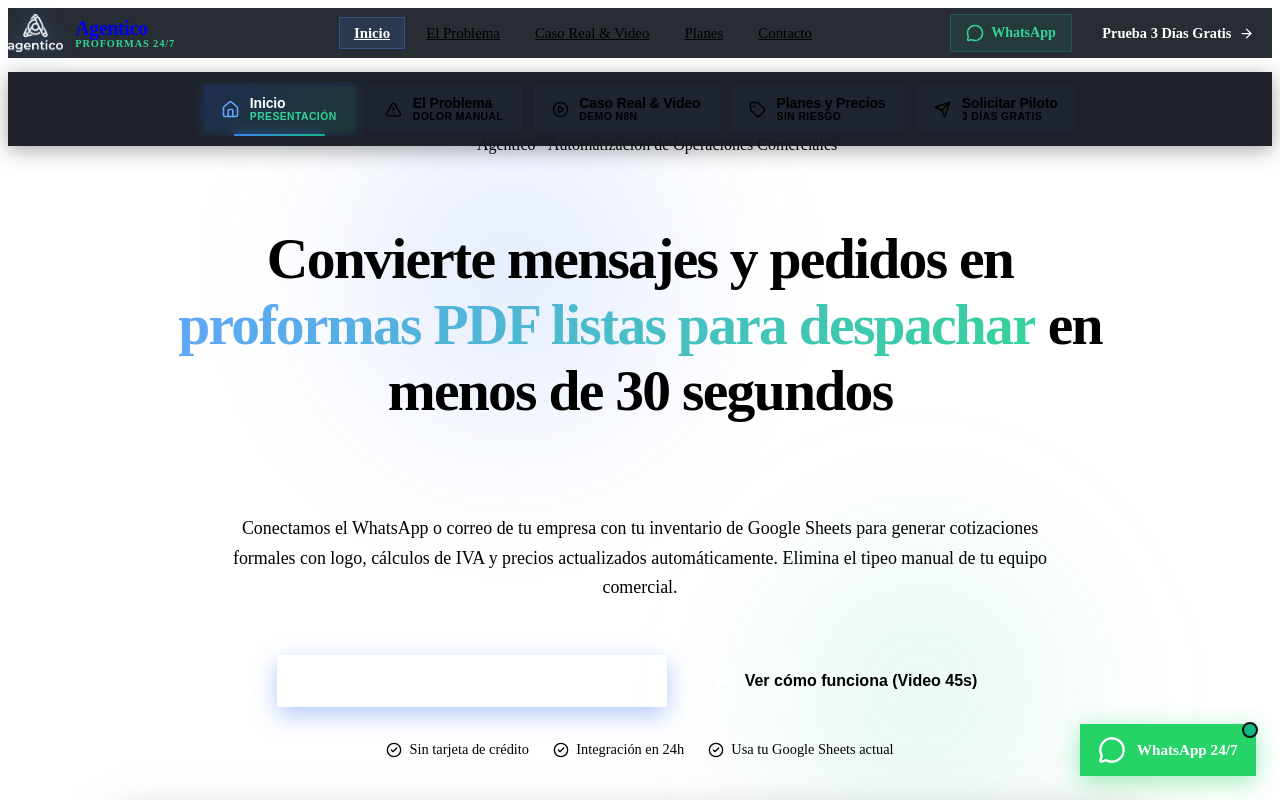
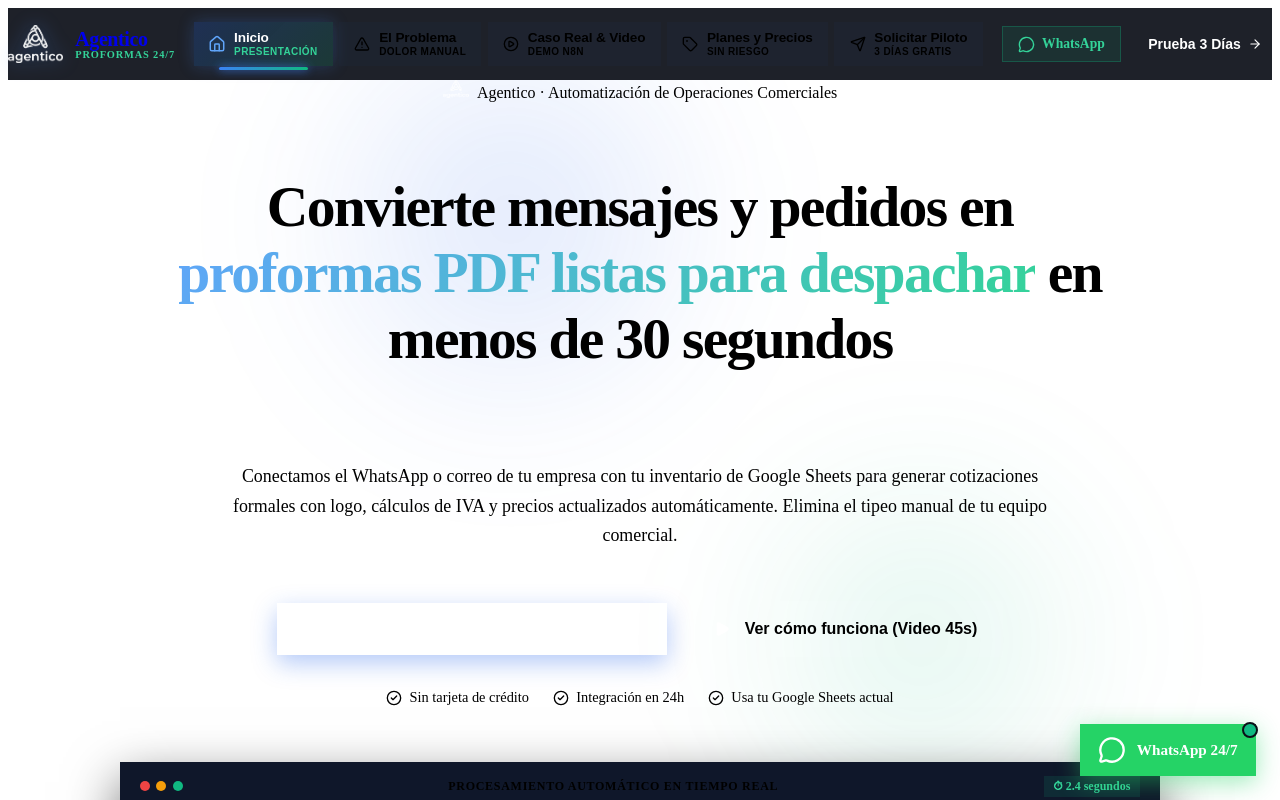
Before and after one commit to TtheSebas/Automatia, a React (Vite) app: page / in a window 1280 px wide. Shown: the top 800 px of the page. Built offline with nearby package versions, Linux system fonts and the light colour scheme; the HTML template or start-up script is replaced by a standard one.

Commit message:
fix: unificar en una sola barra de navegacion superior con pestañas y logo

```diff
--- a/src/components/ui/TabNavigation.jsx
+++ b/src/components/ui/TabNavigation.jsx
@@ -1,5 +1,6 @@
-import React from 'react';
-import { Home, AlertTriangle, PlayCircle, Tag, Send } from 'lucide-react';
+import React, { useState, useEffect } from 'react';
+import { Home, AlertTriangle, PlayCircle, Tag, Send, MessageCircle, ArrowRight } from 'lucide-react';
+import { siteConfig } from '../../config/siteConfig';
 import styles from './TabNavigation.module.css';
 
 export const TABS = [
@@ -36,10 +37,45 @@ export const TABS = [
 ];
 
 export default function TabNavigation({ activeTab, onTabChange }) {
+  const [scrolled, setScrolled] = useState(false);
+
+  useEffect(() => {
+    const handleScroll = () => {
+      setScrolled(window.scrollY > 20);
+    };
+    window.addEventListener('scroll', handleScroll, { passive: true });
+    return () => window.removeEventListener('scroll', handleScroll);
+  }, []);
+
   return (
-    <div className={styles.tabNavWrapper}>
-      <div className="container">
-        <div className={styles.tabBar} role="tablist" aria-label="Secciones de la página">
+    <header className={`${styles.tabNavHeader} ${scrolled ? styles.headerScrolled : ''}`}>
+      <div className={`container ${styles.headerContainer}`}>
+        {/* Marca y Logotipo de Agentico */}
+        <a
+          href="#inicio"
+          onClick={(e) => {
+            e.preventDefault();
+            onTabChange('inicio');
+          }}
+          className={styles.logo}
+          aria-label="Agentico - Inicio"
+        >
+          <div className={styles.logoImgWrapper}>
+            <img
+              src="/agentico-logo-white.png"
+              alt="Logo Agentico"
+              className={styles.logoImg}
+            />
+          </div>
+          <div className={styles.logoTextGroup}>
+            <span className={styles.logoTitle}>Agentico</span>
+            <span className={styles.logoBadge}>PROFORMAS 24/7</span>
+          </div>
+        </a>
+
+        {/* Pestañas Interactivas Principales (Con Animaciones y Resaltado Fluido) */}
+        <nav className={styles.tabNavCenter} aria-label="Pestañas principales">
+          <div className={styles.tabBar} role="tablist">
             {TABS.map((tab) => {
               const Icon = tab.icon;
               const isActive = activeTab === tab.id;
@@ -56,7 +92,7 @@ export default function TabNavigation({ activeTab, onTabChange }) {
                   className={`${styles.tabBtn} ${isActive ? styles.tabBtnActive : ''}`}
                 >
                   <div className={styles.tabIconBox}>
-                  <Icon size={17} className={styles.tabIcon} />
+                    <Icon size={16} className={styles.tabIcon} />
                   </div>
                   <div className={styles.tabLabelGroup}>
                     <span className={styles.tabLabel}>{tab.label}</span>
@@ -67,7 +103,55 @@ export default function TabNavigation({ activeTab, onTabChange }) {
               );
             })}
           </div>
+        </nav>
+
+        {/* Acciones Rápidas Directas */}
+        <div className={styles.actionGroup}>
+          <a
+            href={siteConfig.whatsappUrl}
+            target="_blank"
+            rel="noopener noreferrer"
+            className={styles.whatsappBtn}
+            title="Escribir por WhatsApp a Gabriel Mesías"
+          >
+            <MessageCircle size={17} />
+            <span className={styles.whatsappBtnText}>WhatsApp</span>
+          </a>
+
+          <button
+            type="button"
+            onClick={() => onTabChange('contacto')}
+            className={styles.primaryCta}
+          >
+            <span>Prueba 3 Días</span>
+            <ArrowRight size={14} />
+          </button>
         </div>
       </div>
+
+      {/* Barra móvil inferior integrada con scroll horizontal suave de pestañas */}
+      <div className={styles.mobileTabBarWrapper}>
+        <div className={styles.mobileTabBar} role="tablist">
+          {TABS.map((tab) => {
+            const Icon = tab.icon;
+            const isActive = activeTab === tab.id;
+            return (
+              <button
+                key={tab.id}
+                role="tab"
+                id={`tab-mobile-${tab.id}`}
+                aria-selected={isActive}
+                type="button"
+                onClick={() => onTabChange(tab.id)}
+                className={`${styles.mobileTabBtn} ${isActive ? styles.mobileTabBtnActive : ''}`}
+              >
+                <Icon size={15} className={styles.mobileTabIcon} />
+                <span>{tab.label}</span>
+              </button>
+            );
+          })}
+        </div>
+      </div>
+    </header>
   );
 }
--- a/src/components/ui/TabNavigation.module.css
+++ b/src/components/ui/TabNavigation.module.css
@@ -1,45 +1,104 @@
-.tabNavWrapper {
+.tabNavHeader {
   position: sticky;
-  top: 72px; /* Altura de la cabecera */
-  z-index: 90;
+  top: 0;
+  left: 0;
+  right: 0;
+  z-index: 100;
   background-color: rgba(11, 15, 23, 0.92);
   backdrop-filter: blur(16px);
   -webkit-backdrop-filter: blur(16px);
   border-bottom: 1px solid var(--border-subtle);
-  box-shadow: 0 4px 20px rgba(0, 0, 0, 0.35);
-  padding: 0.65rem 0;
-  transition: all var(--transition-normal);
+  transition: background-color var(--transition-normal), border-color var(--transition-normal), box-shadow var(--transition-normal);
+}
+
+.headerScrolled {
+  background-color: rgba(11, 15, 23, 0.98);
+  border-bottom-color: var(--border-medium);
+  box-shadow: 0 6px 25px rgba(0, 0, 0, 0.45);
+}
+
+.headerContainer {
+  display: flex;
+  align-items: center;
+  justify-content: space-between;
+  height: 72px;
+  gap: 1rem;
+}
+
+/* Marca y Logotipo */
+.logo {
+  display: flex;
+  align-items: center;
+  gap: 0.75rem;
+  text-decoration: none;
+  flex-shrink: 0;
+}
+
+.logoImgWrapper {
+  display: flex;
+  align-items: center;
+  justify-content: center;
+  height: 38px;
+  width: auto;
+}
+
+.logoImg {
+  height: 38px;
+  width: auto;
+  object-fit: contain;
+  filter: drop-shadow(0 0 10px rgba(59, 130, 246, 0.45));
+}
+
+.logoTextGroup {
+  display: flex;
+  flex-direction: column;
+}
+
+.logoTitle {
+  font-size: 1.25rem;
+  font-weight: 800;
+  letter-spacing: -0.02em;
+  color: var(--text-primary);
+  line-height: 1.1;
+}
+
+.logoBadge {
+  font-size: 0.65rem;
+  font-weight: 700;
+  letter-spacing: 0.08em;
+  color: #34D399;
+  line-height: 1;
+}
+
+/* Contenedor central de pestañas (Desktop) */
+.tabNavCenter {
+  display: none;
+  align-items: center;
+  justify-content: center;
+  flex: 1;
+}
+
+@media (min-width: 960px) {
+  .tabNavCenter {
+    display: flex;
+  }
 }
 
 .tabBar {
   display: flex;
   align-items: center;
-  justify-content: flex-start;
-  gap: 0.5rem;
-  overflow-x: auto;
-  padding: 0.25rem 0.5rem;
-  scrollbar-width: none; /* Firefox */
-  -ms-overflow-style: none; /* IE */
-}
-
-.tabBar::-webkit-scrollbar {
-  display: none; /* Chrome, Safari */
-}
-
-@media (min-width: 992px) {
-  .tabBar {
-    justify-content: center;
-    gap: 0.75rem;
-  }
+  justify-content: center;
+  gap: 0.4rem;
+  padding: 0.2rem;
 }
 
 .tabBtn {
   position: relative;
   display: inline-flex;
   align-items: center;
-  gap: 0.65rem;
-  padding: 0.55rem 1.15rem;
-  background-color: rgba(30, 41, 59, 0.4);
+  gap: 0.55rem;
+  padding: 0.5rem 0.95rem;
+  background-color: rgba(30, 41, 59, 0.35);
   border: 1px solid var(--border-subtle);
   border-radius: var(--radius-full);
   color: var(--text-secondary);
@@ -58,14 +117,14 @@
 }
 
 .tabBtnActive {
-  background: linear-gradient(135deg, rgba(37, 99, 235, 0.2) 0%, rgba(16, 185, 129, 0.15) 100%);
+  background: linear-gradient(135deg, rgba(37, 99, 235, 0.22) 0%, rgba(16, 185, 129, 0.16) 100%);
   border-color: #3B82F6;
   color: #FFFFFF;
   box-shadow: 0 0 16px rgba(59, 130, 246, 0.25);
 }
 
 .tabBtnActive:hover {
-  background: linear-gradient(135deg, rgba(37, 99, 235, 0.28) 0%, rgba(16, 185, 129, 0.2) 100%);
+  background: linear-gradient(135deg, rgba(37, 99, 235, 0.3) 0%, rgba(16, 185, 129, 0.22) 100%);
   border-color: #60A5FA;
 }
 
@@ -78,7 +137,7 @@
 
 .tabBtnActive .tabIconBox {
   color: #60A5FA;
-  transform: scale(1.1);
+  transform: scale(1.12);
 }
 
 .tabLabelGroup {
@@ -89,13 +148,13 @@
 }
 
 .tabLabel {
-  font-size: 0.875rem;
+  font-size: 0.85rem;
   font-weight: 700;
   letter-spacing: -0.01em;
 }
 
 .tabTag {
-  font-size: 0.65rem;
+  font-size: 0.625rem;
   font-weight: 600;
   color: var(--text-muted);
   text-transform: uppercase;
@@ -110,10 +169,136 @@
 .activeGlowIndicator {
   position: absolute;
   bottom: -4px;
-  left: 20%;
-  right: 20%;
-  height: 2px;
+  left: 18%;
+  right: 18%;
+  height: 2.5px;
   background: linear-gradient(90deg, #3B82F6, #10B981);
   border-radius: 2px;
   box-shadow: 0 0 8px #3B82F6;
 }
+
+/* Grupo de acciones (WhatsApp y CTA) */
+.actionGroup {
+  display: flex;
+  align-items: center;
+  gap: 0.65rem;
+  flex-shrink: 0;
+}
+
+.whatsappBtn {
+  display: inline-flex;
+  align-items: center;
+  gap: 0.45rem;
+  padding: 0.55rem 0.95rem;
+  font-size: 0.85rem;
+  font-weight: 600;
+  color: #34D399;
+  background-color: rgba(16, 185, 129, 0.1);
+  border: 1px solid rgba(16, 185, 129, 0.28);
+  border-radius: var(--radius-md);
+  text-decoration: none;
+  transition: all var(--transition-fast);
+}
+
+.whatsappBtn:hover {
+  background-color: rgba(16, 185, 129, 0.18);
+  border-color: #10B981;
+  color: #FFFFFF;
+}
+
+.whatsappBtnText {
+  display: none;
+}
+
+@media (min-width: 480px) {
+  .whatsappBtnText {
+    display: inline;
+  }
+}
+
+.primaryCta {
+  display: none;
+  align-items: center;
+  gap: 0.45rem;
+  padding: 0.55rem 1.05rem;
+  font-size: 0.875rem;
+  font-weight: 700;
+  color: #FFFFFF;
+  background-color: var(--color-blue);
+  border: none;
+  border-radius: var(--radius-md);
+  cursor: pointer;
+  box-shadow: var(--shadow-blue);
+  transition: all var(--transition-fast);
+}
+
+@media (min-width: 640px) {
+  .primaryCta {
+    display: inline-flex;
+  }
+}
+
+.primaryCta:hover {
+  background-color: var(--color-blue-hover);
+  transform: translateY(-1px);
+}
+
+/* Barra inferior móvil integrada */
+.mobileTabBarWrapper {
+  display: block;
+  border-top: 1px solid rgba(255, 255, 255, 0.05);
+  padding: 0.45rem 0.5rem;
+  background-color: rgba(11, 15, 23, 0.7);
+  overflow-x: auto;
+  scrollbar-width: none;
+  -ms-overflow-style: none;
+}
+
+.mobileTabBarWrapper::-webkit-scrollbar {
+  display: none;
+}
+
+@media (min-width: 960px) {
+  .mobileTabBarWrapper {
+    display: none;
+  }
+}
+
+.mobileTabBar {
+  display: flex;
+  align-items: center;
+  gap: 0.4rem;
+  white-space: nowrap;
+}
+
+.mobileTabBtn {
+  display: inline-flex;
+  align-items: center;
+  gap: 0.45rem;
+  padding: 0.45rem 0.85rem;
+  background-color: rgba(255, 255, 255, 0.04);
+  border: 1px solid rgba(255, 255, 255, 0.08);
+  border-radius: var(--radius-full);
+  color: var(--text-secondary);
+  font-size: 0.825rem;
+  font-weight: 600;
+  cursor: pointer;
+  white-space: nowrap;
+  transition: all var(--transition-fast);
+}
+
+.mobileTabBtn:hover {
+  color: var(--text-primary);
+  background-color: rgba(255, 255, 255, 0.08);
+}
+
+.mobileTabBtnActive {
+  background: linear-gradient(135deg, rgba(37, 99, 235, 0.25) 0%, rgba(16, 185, 129, 0.2) 100%);
+  border-color: #3B82F6;
+  color: #FFFFFF;
+  box-shadow: 0 0 10px rgba(59, 130, 246, 0.3);
+}
+
+.mobileTabIcon {
+  color: inherit;
+}
--- a/src/pages/LandingPage.jsx
+++ b/src/pages/LandingPage.jsx
@@ -1,5 +1,4 @@
 import React, { useState, useEffect, useRef } from 'react';
-import Navbar from '../components/layout/Navbar';
 import Footer from '../components/layout/Footer';
 import TabNavigation, { TABS } from '../components/ui/TabNavigation';
 import HeroSection from '../components/sections/HeroSection';
@@ -43,9 +42,9 @@ export default function LandingPage() {
     setActiveTab(tabId);
     window.location.hash = `#${tabId}`;
 
-    // Desplazamiento suave al inicio del contenido
+    // Desplazamiento suave al inicio del contenido debajo de la barra única
     if (contentTopRef.current) {
-      const yOffset = -130;
+      const yOffset = -75;
       const y = contentTopRef.current.getBoundingClientRect().top + window.pageYOffset + yOffset;
       window.scrollTo({ top: Math.max(0, y), behavior: 'smooth' });
     }
@@ -106,14 +105,7 @@ export default function LandingPage() {
 
   return (
     <div className={styles.pageWrapper}>
-      {/* Header Sticky con Logo Oficial de Agentico */}
-      <Navbar
-        activeTab={activeTab}
-        onSelectTab={handleTabChange}
-        onOpenVideo={() => setVideoOpen(true)}
-      />
-
-      {/* Barra de Pestañas Interactivas Fluidas */}
+      {/* Barra de Navegación Única Superior con Logotipo de Agentico, Pestañas Fluidas y CTA */}
       <TabNavigation
         activeTab={activeTab}
         onTabChange={handleTabChange}
```
Lines whose indentation alone changed are shown as unchanged.
